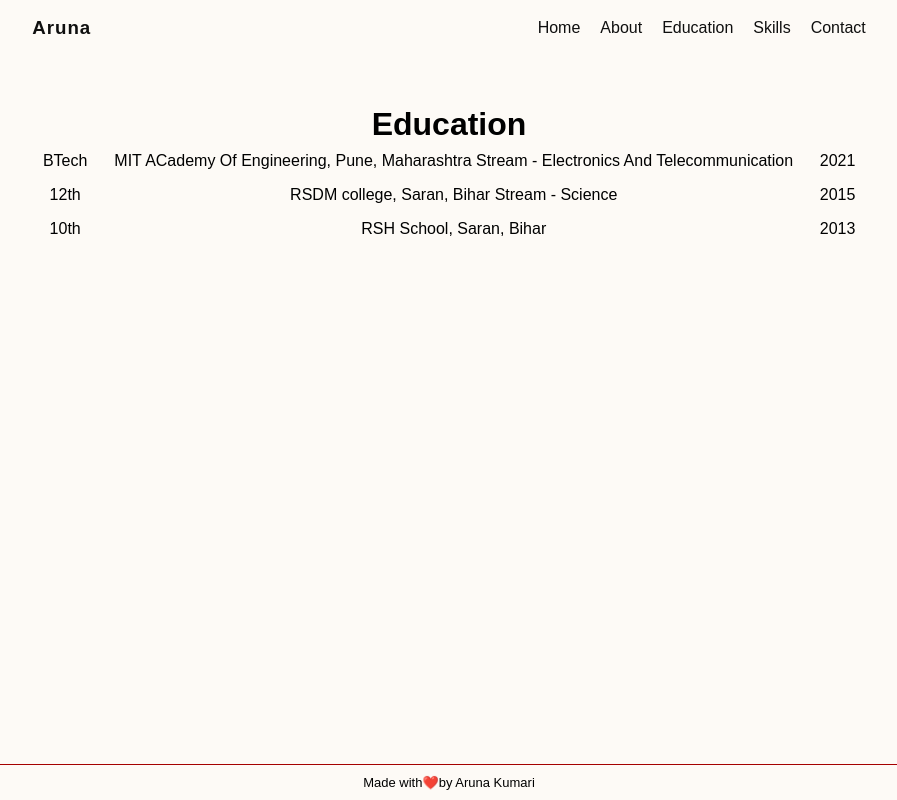
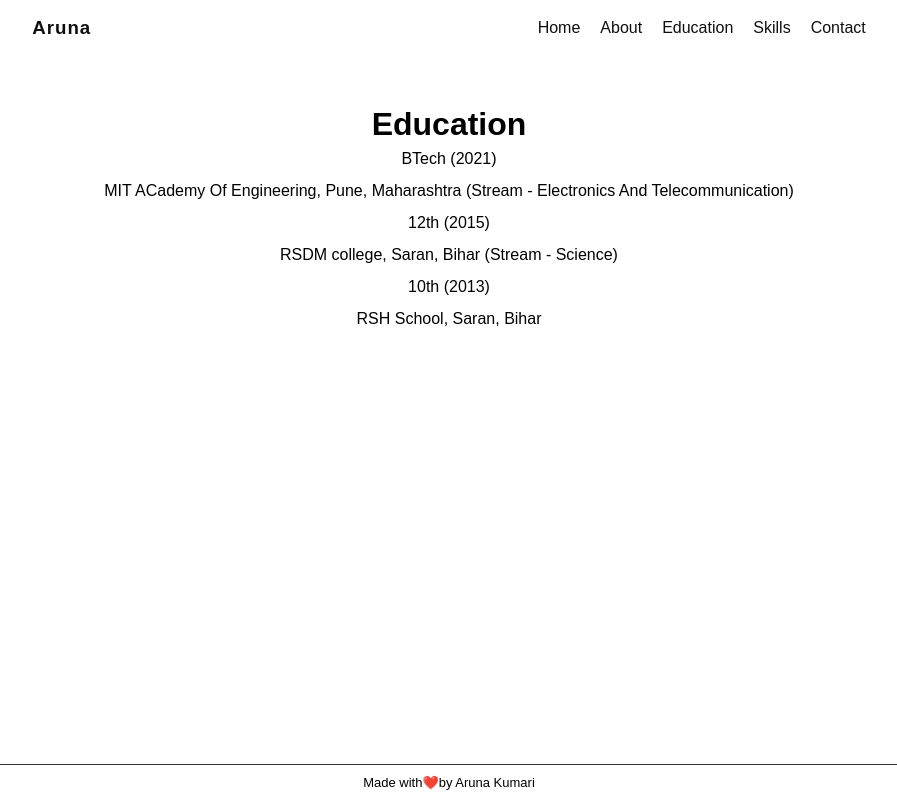
Before and after one commit to iaruna/portfolio, a Flask app: page /education in a window 1280 px wide. Shown: the whole page, without its empty margins (191-1088 px from the left). Run offline with Flask 3, Linux system fonts and the light colour scheme.

Commit message:
add & modify

```diff
--- a/static/index.css
+++ b/static/index.css
@@ -5,8 +5,7 @@
 }
 
 body {
-  background-color: #FDFAF6;
-  /* background-image: linear-gradient(to top, #feada6 0%, #f5efef 100%); */
+  background-color: #fff;
   height: 100vh;
   overflow: auto;
 }
@@ -78,11 +77,12 @@ body {
 
 .profile-img>img {
   width: 100%;
-  border-radius: 52% 117% 90% 96%;
+  /* border-radius: 52% 117% 90% 96%; */
+  border-radius: 85% 105% 90% 96%;
 }
 
 .contact-btn {
-  background-color: #0044ff;
+  background-color: #1d9157;
   text-transform: capitalize;
   padding: 15px;
   border: none;
@@ -94,7 +94,7 @@ body {
 }
 
 .contact-btn:hover {
-  background-color: #0036c9;
+  background-color: #cf0643;
 }
 
 .contact-btn>a {
@@ -114,7 +114,7 @@ body {
   bottom: 0px;
   width: 100%;
   font-size: small;
-  border-top: 1px solid rgb(165, 0, 0);
+  border-top: 1px solid rgb(58, 54, 54);
   padding: 10px 0px;
   text-align: center;
 }
@@ -129,14 +129,15 @@ body {
   margin-bottom: 10px;
 }
 
-.table {
-  line-height: 2;
-  display: grid;
+.education {
+  text-align: center;
 }
 
-.education {
+.education>ul {
   text-align: center;
   width: inherit;
+  list-style-type: none;
+  line-height: 2;
 }
 
 /*contact page */
@@ -232,3 +233,17 @@ body {
   text-decoration: none;
   color: white;
 }
+
+.skill>h1 {
+  text-align: center;
+  line-height: 2;
+}
+
+.skill>ul {
+  list-style-type: none;
+  display: flex;
+  justify-content: center;
+  align-items: center;
+  gap: 20px;
+  line-height: 100px;
+}
--- a/templates/education.html
+++ b/templates/education.html
@@ -1,34 +1,23 @@
 {% extends "layout.html" %}
 
 {% block content %}
-<div class="educationPage" id="section3">
 <div class="container">
     <div class="education">
         <h1>Education</h1>
-        <div class="table">
-            <table>
-                <tr>
-                    <td>BTech</td>
-                    <td>MIT ACademy Of Engineering, Pune, Maharashtra
-                        Stream - Electronics And Telecommunication
-                    </td>
-                    <td>2021</td>
-                </tr>
-                <tr>
-                    <td>12th</td>
-                    <td>RSDM college, Saran, Bihar
-                        Stream - Science
-                    </td>
-                    <td>2015</td>
-                </tr>
-                <tr>
-                    <td>10th</td>
-                    <td>RSH School, Saran, Bihar</td>
-                    <td>2013</td>
-                </tr>
-            </table>
-        </div>
+        <ul>
+            <li>BTech (2021)</li>
+            <li>MIT ACademy Of Engineering, Pune, Maharashtra
+                (Stream - Electronics And Telecommunication)</li>
+        </ul>
+        <ul>
+            <li>12th (2015)</li>
+            <li>RSDM college, Saran, Bihar
+                (Stream - Science)</li>
+        </ul>
+        <ul>
+            <li>10th (2013)</li>
+            <li>RSH School, Saran, Bihar</li>
+        </ul>
     </div>
 </div>
-</div>
 {% endblock %}
--- a/templates/index.html
+++ b/templates/index.html
@@ -13,7 +13,7 @@
     <h4>{{position}}</h4>
     <p>{{intro}}</p>
     <button class="contact-btn">
-      <a href="mailto:arunakumariofficial@gmail.com">contact me<img src="../static/contact-logo.svg" /></a>
+      <a href="https://docs.google.com/document/d/1zaqQGqRc1JgpwB4oHFvmTXrSxc27MvrqXitX9e16bpc/">RESUME</a>
     </button>
   </div>
   <div class="profile-img">
--- a/templates/layout.html
+++ b/templates/layout.html
@@ -38,7 +38,6 @@
   <div class="footer-container">
     <footer>
       <p>Made with❤️by Aruna Kumari</p>
-    </footer>
   </div>
 </body>
 
```
Also changed, not shown: templates/skills.html (+11 -25 lines), static/bootstrap.svg (added), static/css-3.svg (added), static/flask.svg (added), static/html-5.svg (added), static/python.svg (added).
